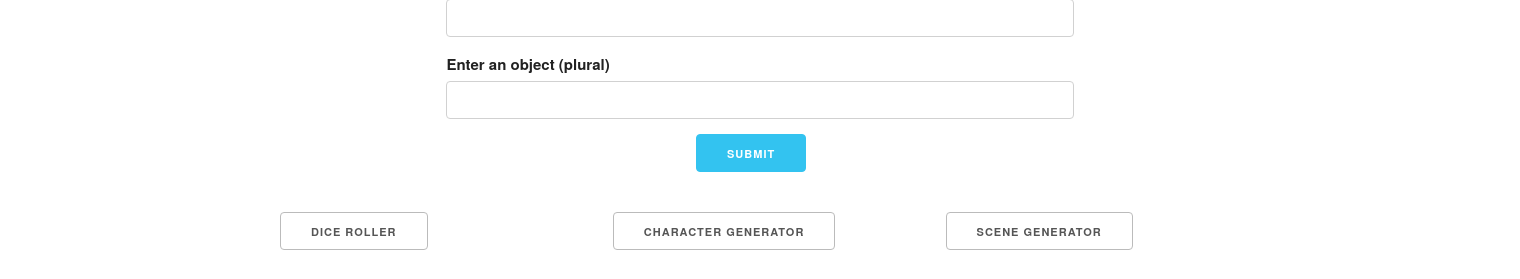
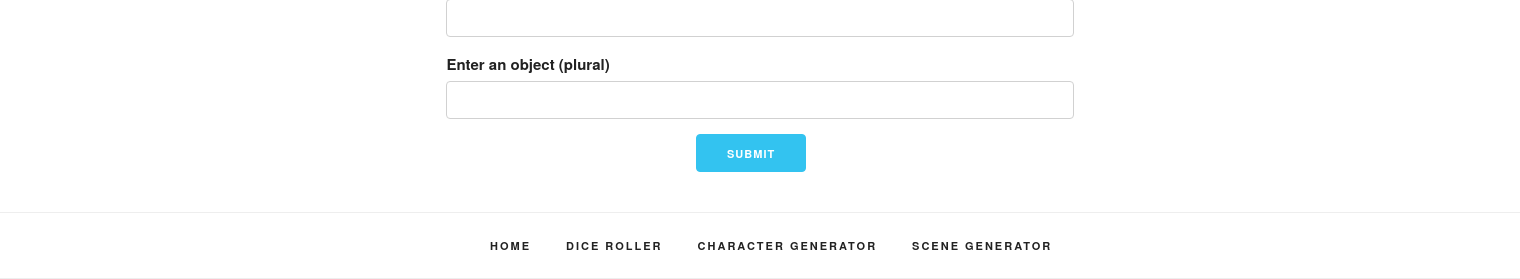
Before and after one commit to quantum-kittens/dnd-mustarter-kit, a Flask app: page /scene in a window 1520 px wide; the page is wider, and only the part inside the window is pictured. Shown: the part 1087-1366 px from the top of that part. Before the commit the page ends 1337 px from the top of that part, so only its background shows below. Run offline with Flask 2, Linux system fonts and the light colour scheme; some libraries are stand-ins or nearby versions.

Commit message:
Added proper navigation bar.

```diff
--- a/app.py
+++ b/app.py
@@ -157,7 +157,7 @@ def scene():
         for user_category in user_categories:
             reply = user_replies.popleft()
             category = user_category.partition("_")[2].lower()
-            if category == "name" or "animal" or "noun":
+            if category in {"name", "animal", "noun"}:
                 word = reply.capitalize()
             else:
                 word = reply.lower()
--- a/templates/layout.html
+++ b/templates/layout.html
@@ -5,10 +5,85 @@
 
     <link rel="stylesheet" href="https://cdnjs.cloudflare.com/ajax/libs/normalize/8.0.1/normalize.min.css" integrity="sha512-NhSC1YmyruXifcj/KFRWoC561YpHpc5Jtzgvbuzx5VozKpWvQ+4nXhPdFgmx8xqexRcpAglTj9sIBWINXa8x5w==" crossorigin="anonymous" />
 
-    <link rel="stylesheet" href="https://cdnjs.cloudflare.com/ajax/libs/skeleton/2.0.4/skeleton.min.css" integrity="sha512-EZLkOqwILORob+p0BXZc+Vm3RgJBOe1Iq/0fiI7r/wJgzOFZMlsqTa29UEl6v6U6gsV4uIpsNZoV32YZqrCRCQ==" crossorigin="anonymous"/>
+    <link rel="stylesheet" href="https://cdnjs.cloudflare.com/ajax/libs/skeleton/2.0.4/skeleton.min.css" integrity="sha512-EZLkOqwILORob+p0BXZc+Vm3RgJBOe1Iq/0fiI7r/wJgzOFZMlsqTa29UEl6v6U6gsV4uIpsNZoV32YZqrCRCQ==" crossorigin="anonymous" />
+
+    <!-- <link rel="stylesheet" href="http://getskeleton.com/css/custom.css" /> -->
 
     <!-- Skeleton alerts from https://github.com/nathancahill/skeleton-alerts -->
     <style>
+      .navbar {
+          display: flex;
+      }
+
+      @media (min-width: 750px) {
+          /* Navbar */
+          .navbar + .docs-section {
+              border-top-width: 0;
+          }
+
+          .navbar,
+          .navbar-spacer {
+              padding-left: 14em;
+              display: block;
+              width: 100%;
+              height: 6.5rem;
+              background: #fff;
+              z-index: 99;
+              border-top: 1px solid #eee;
+              border-bottom: 1px solid #eee;
+          }
+
+          .navbar-spacer {
+              display: none;
+          }
+
+          .navbar > .container {
+              width: 100%;
+          }
+
+          .navbar-list {
+              list-style: none;
+              margin-bottom: 0;
+          }
+
+          .navbar-item {
+              position: relative;
+              float: left;
+              margin-bottom: 0;
+          }
+
+          .navbar-link {
+              text-align: center;
+              text-transform: uppercase;
+              font-size: 11px;
+              font-weight: 600;
+              letter-spacing: .2rem;
+              margin-right: 35px;
+              text-decoration: none;
+              line-height: 6.5rem;
+              color: #222;
+          }
+
+          .navbar-link.active {
+              color: #33C3F0;
+          }
+
+          .has-docked-nav .navbar {
+              position: fixed;
+              top: 0;
+              left: 0;
+          }
+
+          .has-docked-nav .navbar-spacer {
+              display: block;
+          }
+
+          /* Re-overiding the width 100% declaration to match size of % based container */
+          .has-docked-nav .navbar > .container {
+              width: 80%;
+          }
+      }
+
       .alert {
           display: block;
           padding: 20px;
@@ -38,6 +113,10 @@
           border-left-color: #C0392B;
           color: #C0392B;
       }
+
+      .centering {
+          text-align: center;
+      }
     </style>
 
     <!-- Iconify -->
@@ -48,18 +127,16 @@
     {% block body %}
     {% endblock %}
 
-    <div class="container">
-      <div class="row">
-        <div class="one-third column">
-          <a class="button" href="/dice">Dice Roller</a>
-        </div>
-        <div class="one-third column">
-          <a class="button" href="/character">Character Generator</a>
-        </div>
-        <div class="one-third column">
-          <a class="button" href="/scene">Scene Generator</a>
-        </div>
+    <div class="navbar-spacer"></div>
+    <nav class="navbar">
+      <div class="container">
+        <ul class="navbar-list">
+          <li class="navbar-item"><a class="navbar-link" href="/">Home</a></li>
+          <li class="navbar-item"><a class="navbar-link" href="/dice">Dice Roller</a></li>
+          <li class="navbar-item"><a class="navbar-link" href="/character">Character Generator</a></li>
+          <li class="navbar-item"><a class="navbar-link" href="/scene">Scene Generator</a></li>
+        </ul>
       </div>
-    </div>
+    </nav>
   </body>
 </html>
```
Also changed, not shown: templates/character_generator.html (+16 -13 lines), templates/dice_roller.html (+9 -3 lines).
